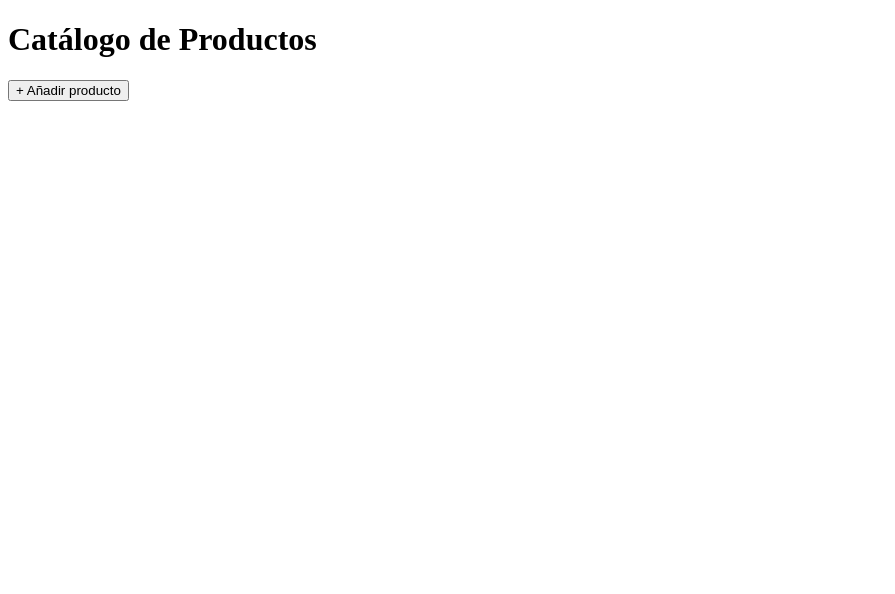
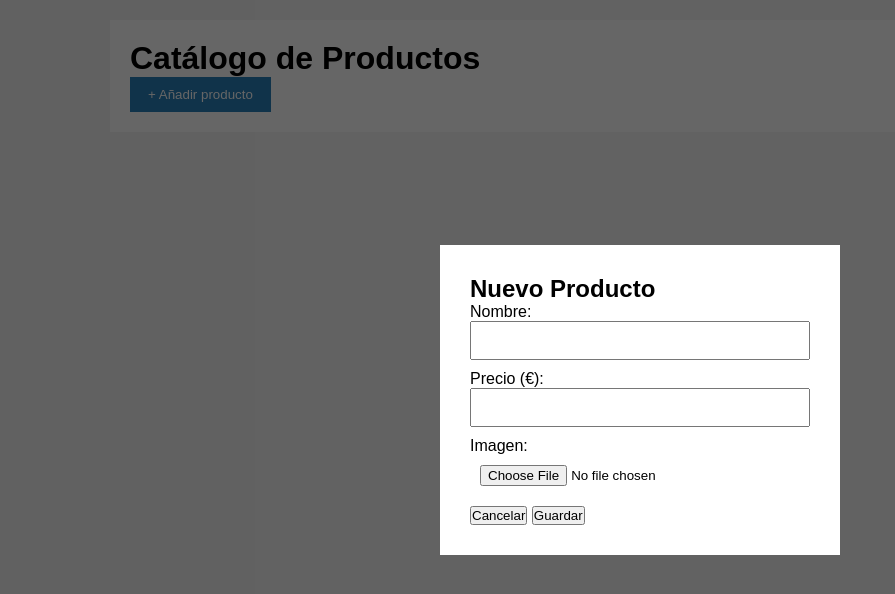
Before and after one commit to said-oudrhich/Catalogo-Productos-JS, a plain HTML site: page index.html in a window 1280 px wide. Both pictures are taken after a click on the button "+ Añadir producto". Shown: the whole page, without its empty margins (0-895 px from the left). Drawn offline with Linux system fonts and the light colour scheme.

Commit message:
Añadir modal para añadir productos con formulario y estilos correspondientes

```diff
--- a/index.html
+++ b/index.html
@@ -4,6 +4,7 @@
     <meta charset="UTF-8" />
     <meta name="viewport" content="width=device-width, initial-scale=1.0" />
     <title>Mi Catálogo</title>
+    <link rel="stylesheet" href="styles.css" />
   </head>
   <body>
     <div class="container">
@@ -14,7 +15,27 @@
 
       <div id="grid" class="grid"></div>
     </div>
+    <!-- Modal para añadir producto -->
+    <div id="modal" class="modal hidden">
+      <div class="modal-content">
+        <h2>Nuevo Producto</h2>
+        <form id="form">
+          <label>Nombre:</label>
+          <input type="text" id="name" required />
 
+          <label>Precio (€):</label>
+          <input type="number" step="0.01" id="price" required />
+
+          <label>Imagen:</label>
+          <input type="file" id="image" accept="image/*" required />
+
+          <div class="buttons">
+            <button type="button" id="cancel">Cancelar</button>
+            <button type="submit">Guardar</button>
+          </div>
+        </form>
+      </div>
+    </div>
     <script src="script.js"></script>
   </body>
 </html>
--- a/script.js
+++ b/script.js
@@ -0,0 +1,11 @@
+const addBtn = document.getElementById("addBtn");
+const modal = document.getElementById("modal");
+const cancelBtn = document.getElementById("cancel");
+
+addBtn.addEventListener("click", () => {
+  modal.classList.remove("hidden");
+});
+
+cancelBtn.addEventListener("click", () => {
+  modal.classList.add("hidden");
+});
--- a/styles.css
+++ b/styles.css
@@ -34,3 +34,31 @@ header {
   grid-template-columns: repeat(auto-fill, minmax(220px, 1fr));
   gap: 20px;
 }
+.modal {
+  position: fixed;
+  top: 0;
+  left: 0;
+  width: 100%;
+  height: 100%;
+  background: rgba(0, 0, 0, 0.6);
+  display: flex;
+  align-items: center;
+  justify-content: center;
+}
+
+.modal-content {
+  background: white;
+  padding: 30px;
+  width: 90%;
+  max-width: 400px;
+}
+
+.modal-content input {
+  width: 100%;
+  padding: 10px;
+  margin-bottom: 10px;
+}
+
+.hidden {
+  display: none !important;
+}
```
